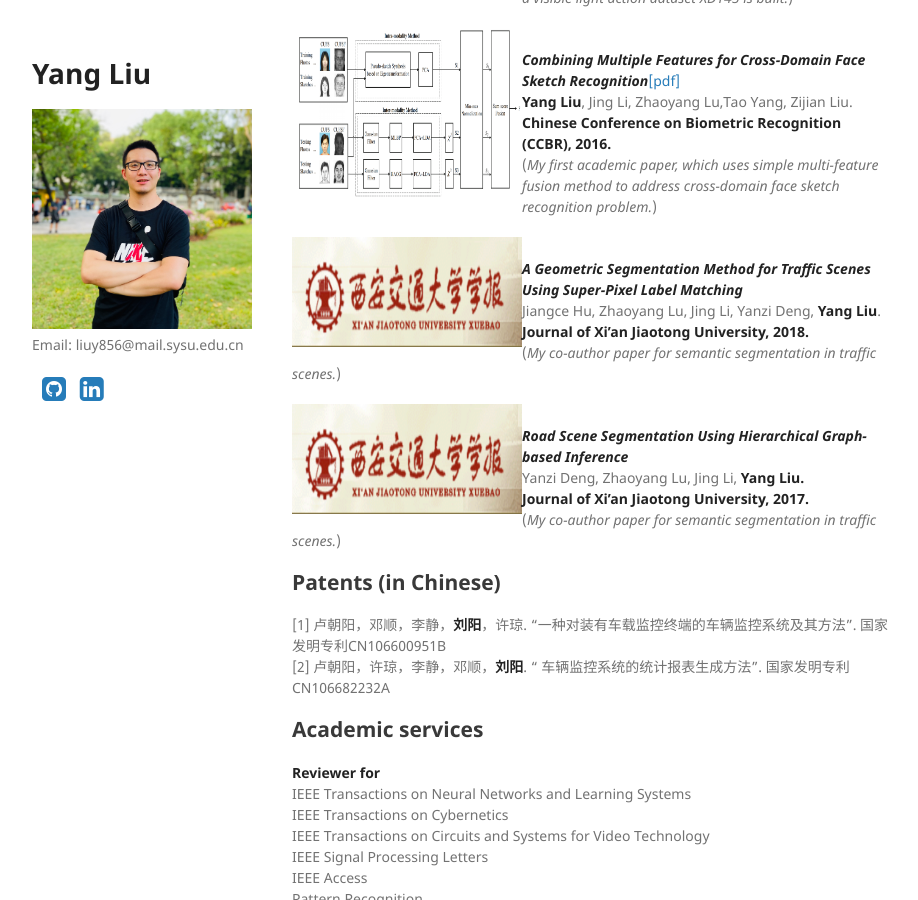
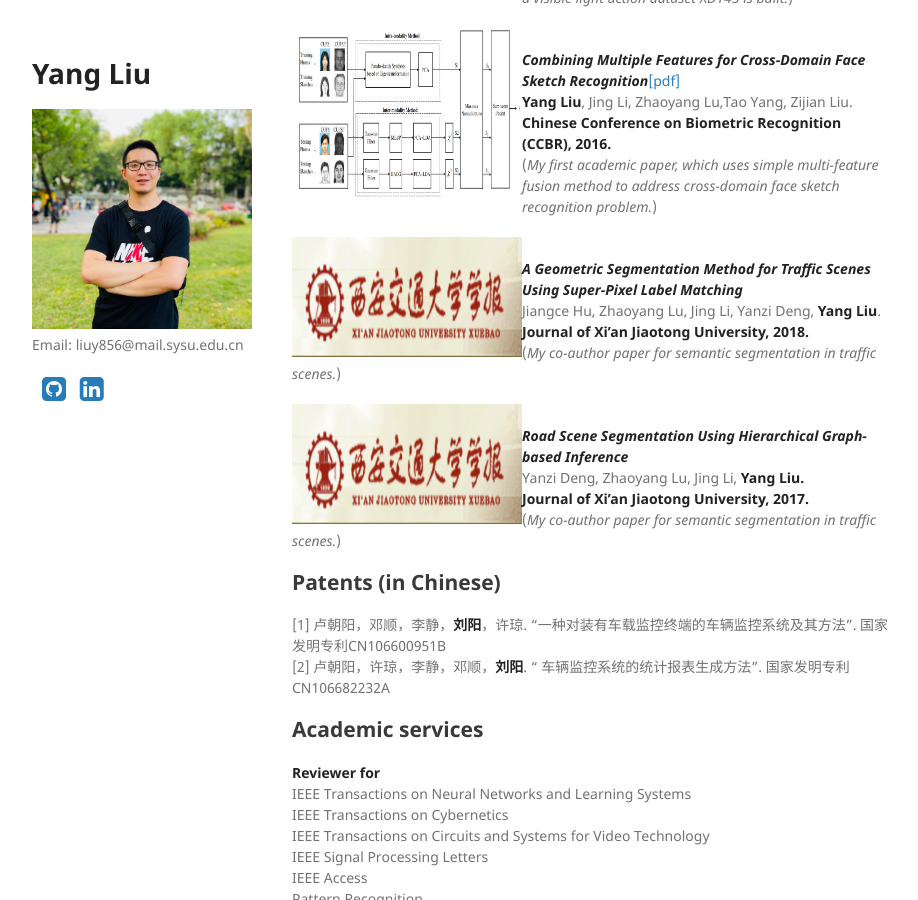
Before and after one commit to YangLiu9208/home, a Jekyll site: the page built from index.md, in a window 1280 px wide and 900 px high, scrolled down 2125 px. Shown: the whole window, without its empty margins (178-1096 px from the left). Built offline with Jekyll 4.4.1, drawn with Linux system fonts in a browser that asks for light colours; a style sheet for code colours, icons or effects is not loaded.

Commit message:
Update index.md

```diff
--- a/index.md
+++ b/index.md
@@ -111,7 +111,7 @@ Committee: Zhaoyang Lu, Jing Li, Quanxue Gao, Peiyi Shen, Guizhong Liu, Chun Qi.
 
 <div align="left">
           <a>
-            <img border="0" src="./xjt.png" align="left" width="230" height="110">
+            <img border="0" src="./xjt.png" align="left" width="230" height="120">
           </a>
 </div>
 ***A Geometric Segmentation Method for Traffic Scenes Using Super-Pixel Label Matching***
@@ -121,7 +121,7 @@ Jiangce Hu, Zhaoyang Lu, Jing Li, Yanzi Deng, **Yang Liu**.
 
 <div align="left">
           <a>
-            <img border="0" src="./xjt.png" align="left" width="230" height="110">
+            <img border="0" src="./xjt.png" align="left" width="230" height="120">
           </a>
 </div>
 ***Road Scene Segmentation Using Hierarchical Graph-based Inference***
```
